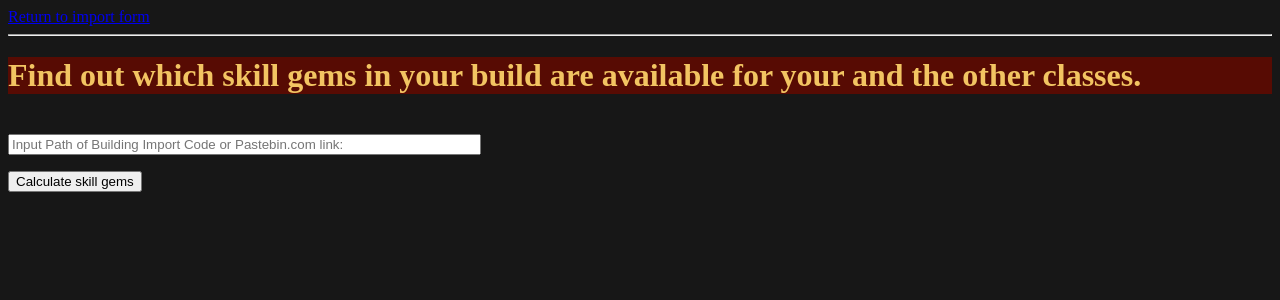
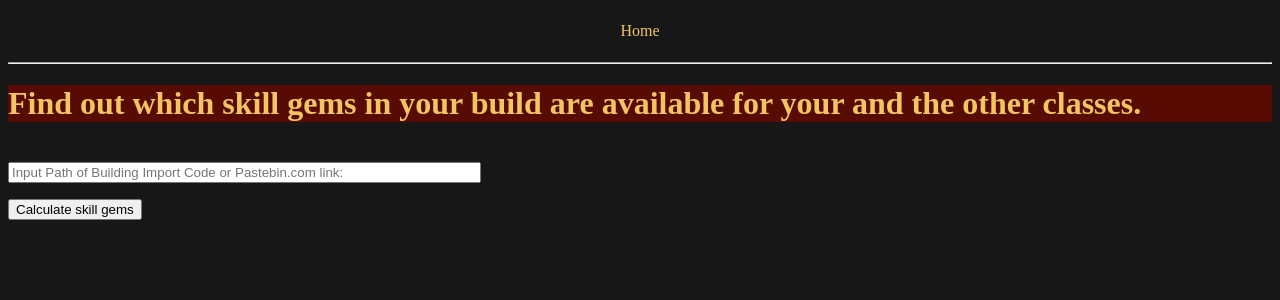
Before and after one commit to ppoelzl/PathOfExileLevelingHelper, a Flask app: page / in a window 1280 px wide. Shown: the top 300 px of the page. Run offline with Flask 2, Linux system fonts and the light colour scheme.

Commit message:
Added a navigation bar.

```diff
--- a/static/style.css
+++ b/static/style.css
@@ -11,6 +11,21 @@
 }
 hr {
     color: #4d3422;
+}
+ul {
+  list-style-type: none;
+  margin: 0;
+  padding: 0;
+}
+li {
+    display: inline;
+}
+li a {
+  display: block;
+  color: #f2c462;
+  text-align: center;
+  padding: 14px 16px;
+  text-decoration: none;
 }
 table {
     border-collapse: collapse;
--- a/templates/base.html
+++ b/templates/base.html
@@ -8,7 +8,9 @@
     <link rel="stylesheet" type="text/css" href={{ url_for('static', filename='style.css') }}>
 </head>
 <body>
-    <div><a href="/">Return to import form</a></div>
+    <ul>
+        <li><a href="/">Home</a></li>
+    </ul>
     <hr>
     {%  block content %}{% endblock %}
 </body>
```
